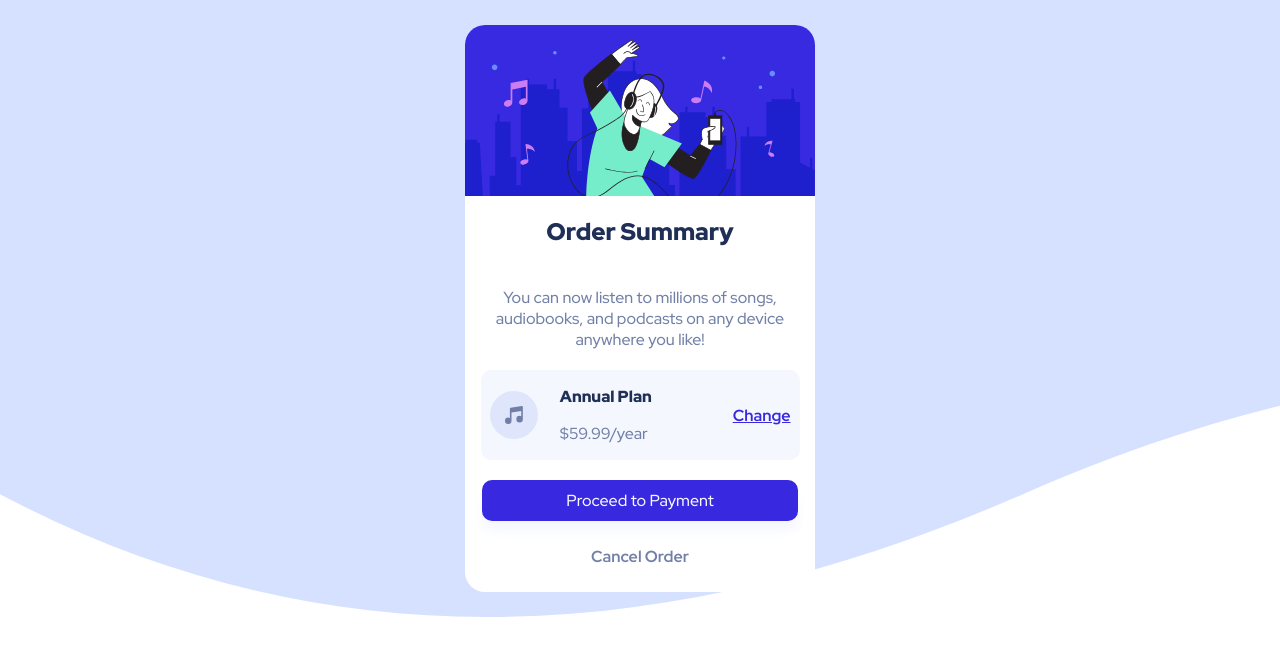
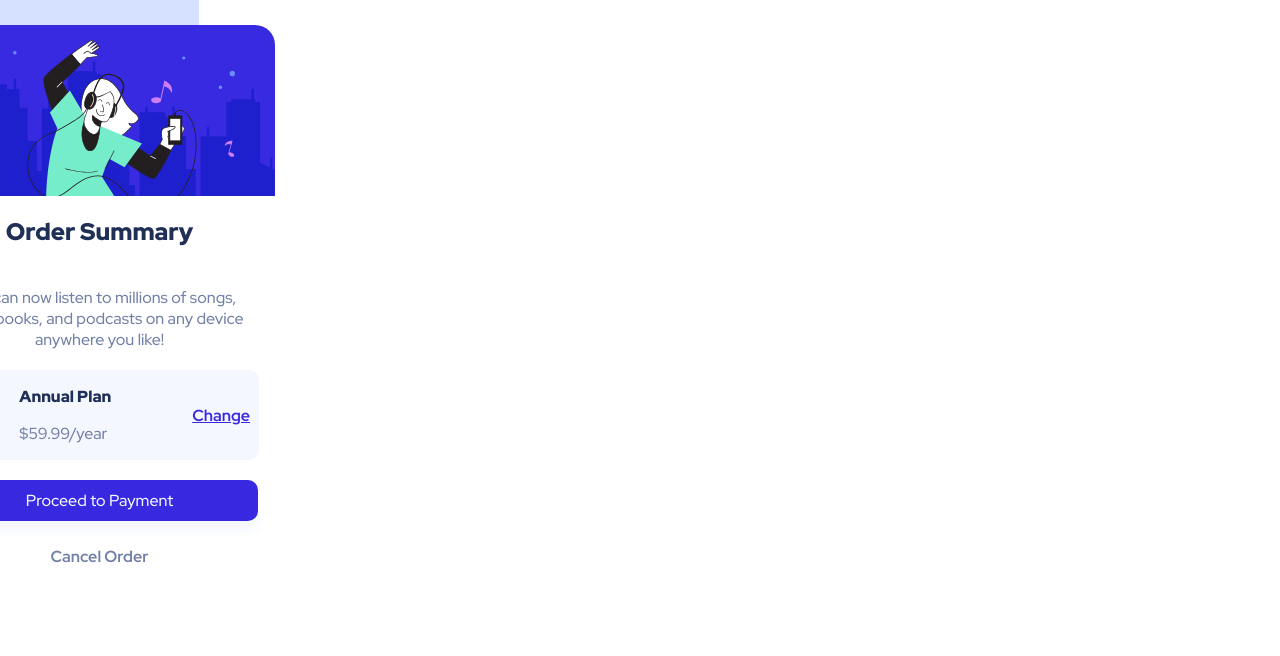
Before and after one commit to zidane-arkan/login, a plain HTML site: page index.html in a window 1280 px wide. Drawn offline with Linux system fonts and the light colour scheme.

Commit message:
Update CSS

```diff
--- a/css/style.css
+++ b/css/style.css
@@ -6,7 +6,7 @@ body,*{
     padding: 0;
 }
 #main{
-    max-width: 1990px;
+    max-width: 199px;
     /* height: 80vh; */
     display: flex;
     justify-content: center;
```
